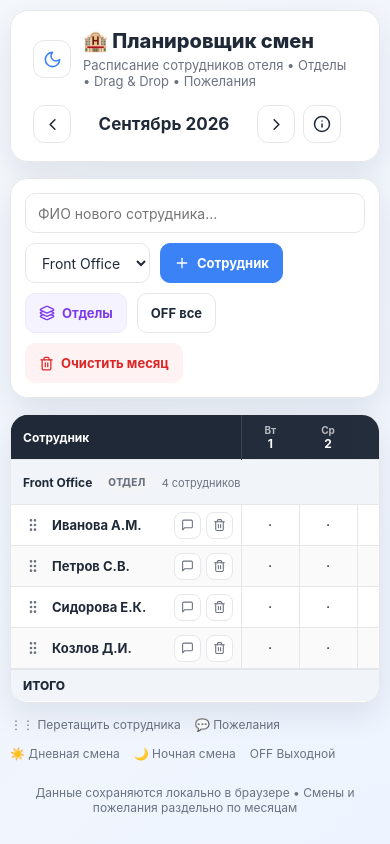
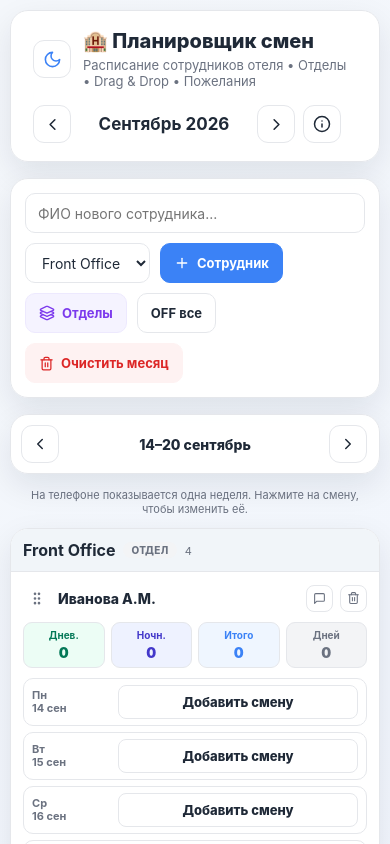
Before and after one commit to JohnCook36/work_time_departments, a React (Vite) app: page / in a window 390 px wide. Shown: the top 844 px of the page. Built offline with nearby package versions, Linux system fonts and the light colour scheme.

Commit message:
feat: switch to mobile weekly layout on small screens

```diff
--- a/src/App.tsx
+++ b/src/App.tsx
@@ -48,6 +48,7 @@ import {
   validateShiftInput,
 } from './utils';
 import { EmployeeWishDrawer } from './WishDrawer';
+import { MobileSchedule } from './MobileSchedule';
 import { getTheme, ThemeMode } from './theme';
 import {
   ActionButton,
@@ -105,6 +106,7 @@ import {
   TotalRow,
   WishCount,
   DragHandle,
+  DesktopScheduleOnly,
 } from './styles';
 
 function generateId(): string {
@@ -263,6 +265,9 @@ function App() {
   const [showHelp, setShowHelp] = useState(false);
   const [showDepartments, setShowDepartments] = useState(false);
   const [wishEmployeeId, setWishEmployeeId] = useState<string | null>(null);
+  const [isMobile, setIsMobile] = useState(() =>
+    typeof window !== 'undefined' && window.matchMedia('(max-width: 760px)').matches
+  );
 
   const theme = useMemo(() => getTheme(themeMode), [themeMode]);
   const periodKey = getPeriodKey(year, month);
@@ -286,6 +291,16 @@ function App() {
       // ignore
     }
   }, [themeMode]);
+
+  useEffect(() => {
+    const media = window.matchMedia('(max-width: 760px)');
+    const handleChange = (event: MediaQueryListEvent) => setIsMobile(event.matches);
+
+    setIsMobile(media.matches);
+    media.addEventListener('change', handleChange);
+
+    return () => media.removeEventListener('change', handleChange);
+  }, []);
 
   useEffect(() => {
     if (!departments.some((department) => department.id === newEmployeeDepartmentId)) {
@@ -888,6 +903,35 @@ function App() {
             collisionDetection={closestCenter}
             onDragEnd={handleDragEnd}
           >
+            {isMobile ? (
+              <MobileSchedule
+                departments={departments}
+                employees={employees}
+                daysInMonth={daysInMonth}
+                year={year}
+                month={month}
+                getEntry={getEntry}
+                updateCell={updateCell}
+                getDisplayValue={getDisplayValue}
+                getEmployeeTotals={getEmployeeTotals}
+                removeEmployee={removeEmployee}
+                getWishCount={(employeeId) =>
+                  wishes[employeeId]?.[periodKey]?.length || 0
+                }
+                getWishSummary={(employeeId) =>
+                  (wishes[employeeId]?.[periodKey] || [])
+                    .slice(0, 3)
+                    .map((wish) =>
+                      (wish.day === null ? 'Общее' : String(wish.day)) +
+                      ': ' +
+                      wish.text
+                    )
+                    .join('\n')
+                }
+                onOpenWishes={setWishEmployeeId}
+              />
+            ) : (
+              <DesktopScheduleOnly>
             <TableShell>
               <TableScroll>
                 <ScheduleTable>
@@ -1001,6 +1045,8 @@ function App() {
                 </div>
               )}
             </TableShell>
+              </DesktopScheduleOnly>
+            )}
           </DndContext>
 
           <ErrorPanel
```
